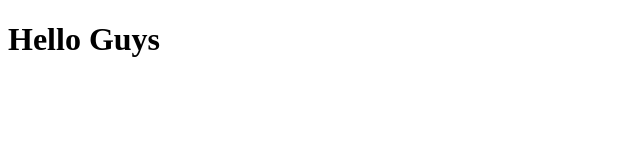
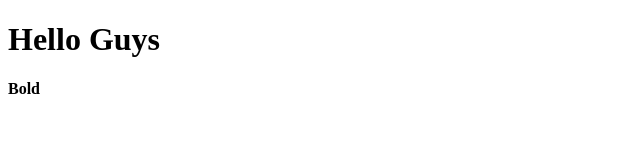
Before and after one commit to mbusta305/React, a React app: page / in a window 1280 px wide. Shown: the top 160 px of the page, without its empty margins (0-640 px from the left). Built offline with nearby package versions, Linux system fonts and the light colour scheme.

Commit message:
The Render Method

```diff
--- a/App.js
+++ b/App.js
@@ -1,7 +1,12 @@
 import React from 'react';
 class App extends React.Component {
   render(){
-    return <h1>Hello Guys</h1>
+    return (
+      <div>
+      <h1>Hello Guys</h1>
+      <b>Bold</b>
+      </div>
+    );
   }
 }
 
```
